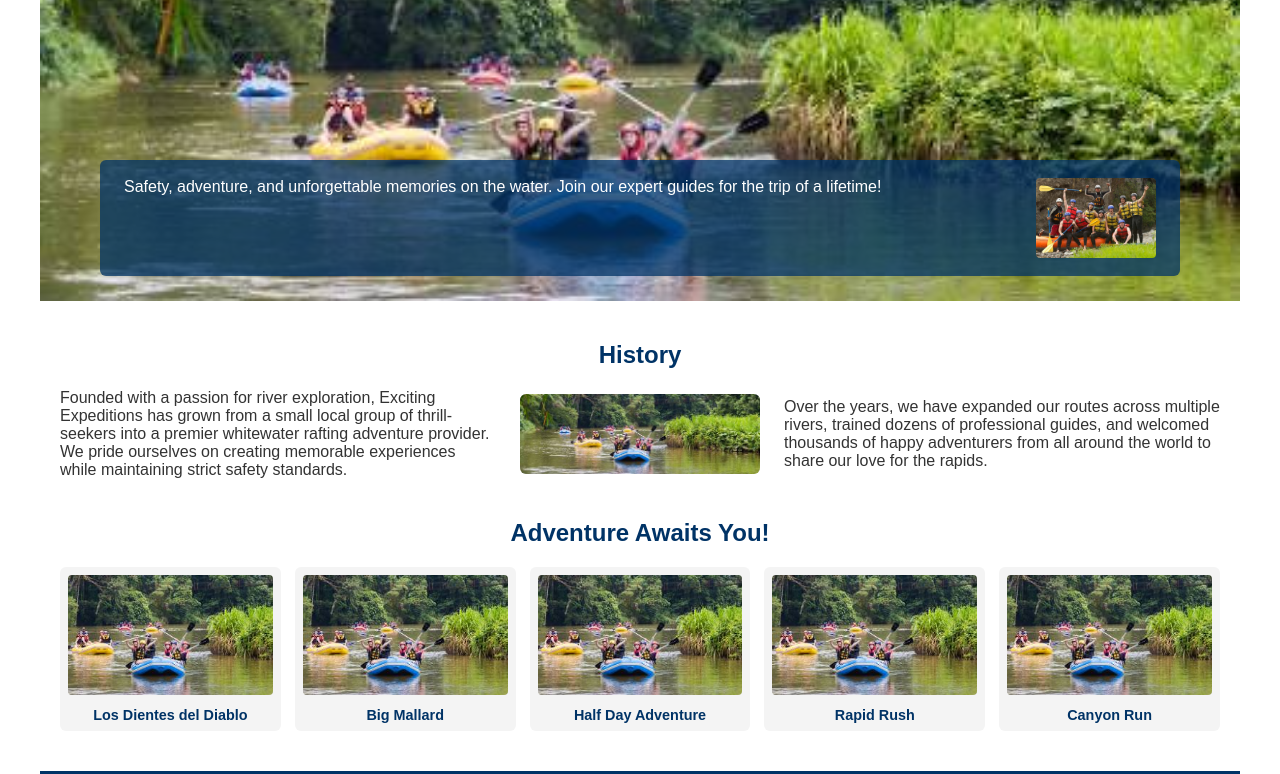
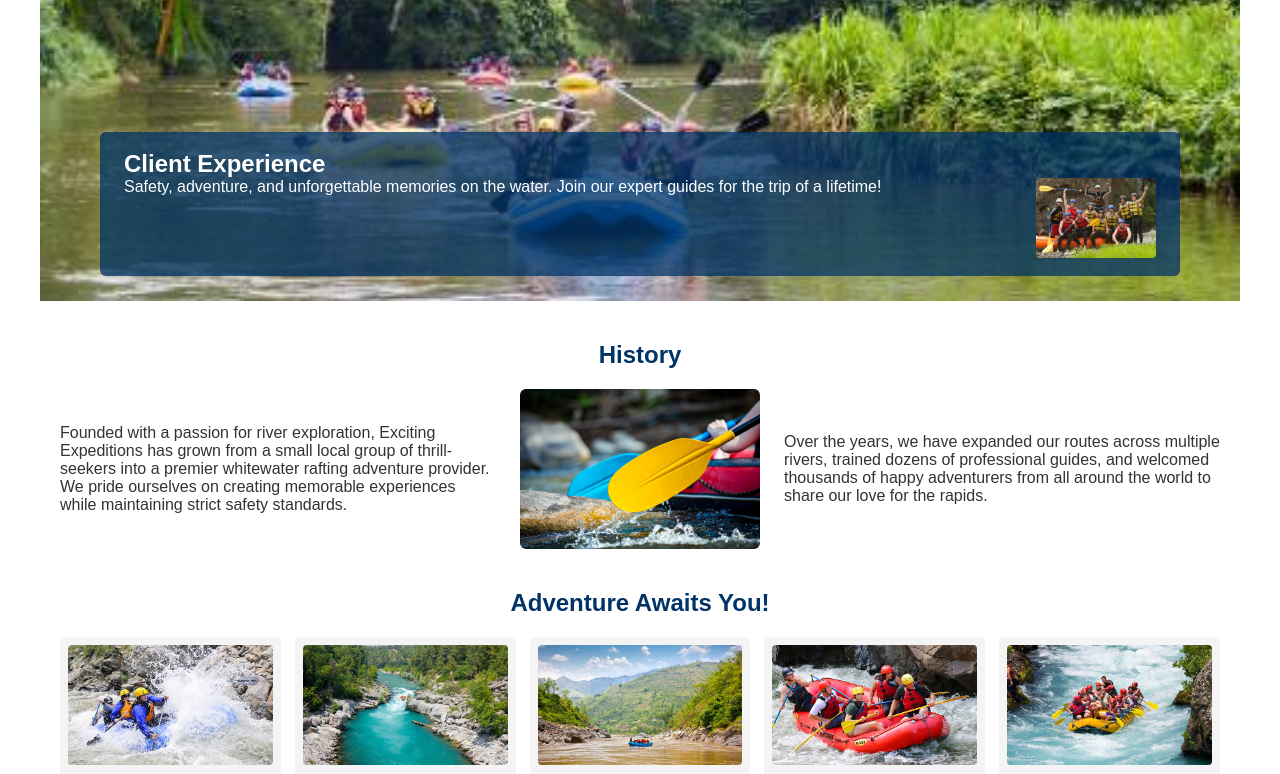
Before and after one commit to didi253-art/wdd130, a plain HTML site: page wwr/about.html in a window 1280 px wide. Shown: the part 158-932 px from the top of the page. Drawn offline with Linux system fonts and the light colour scheme.

Commit message:
Update about.html with unique images

```diff
--- a/wwr/about.html
+++ b/wwr/about.html
@@ -28,6 +28,7 @@
             <img src="images/hero.png" alt="Rafting adventure on river rapids">
             <h1>Exciting Expeditions</h1>
             <article>
+                <h2>Client Experience</h2>
                 <img src="images/client.png" alt="Happy clients enjoying a rafting trip">
                 <p>Safety, adventure, and unforgettable memories on the water. Join our expert guides for the trip of a lifetime!</p>
             </article>
@@ -37,7 +38,7 @@
             <h2>History</h2>
             <div class="history-content">
                 <p>Founded with a passion for river exploration, Exciting Expeditions has grown from a small local group of thrill-seekers into a premier whitewater rafting adventure provider. We pride ourselves on creating memorable experiences while maintaining strict safety standards.</p>
-                <img src="images/hero.png" alt="Early rafting exploration on the river">
+                <img src="images/history.jpg" alt="Early rafting exploration on the river">
                 <p>Over the years, we have expanded our routes across multiple rivers, trained dozens of professional guides, and welcomed thousands of happy adventurers from all around the world to share our love for the rapids.</p>
             </div>
         </section>
@@ -46,23 +47,23 @@
             <h2>Adventure Awaits You!</h2>
             <div class="adventure-grid">
                 <figure>
-                    <img src="images/hero.png" alt="Los Dientes del Diablo rapids">
+                    <img src="images/adventure1.jpg" alt="Los Dientes del Diablo rapids">
                     <figcaption>Los Dientes del Diablo</figcaption>
                 </figure>
                 <figure>
-                    <img src="images/hero.png" alt="Big Mallard rapids">
+                    <img src="images/adventure2.jpg" alt="Big Mallard rapids">
                     <figcaption>Big Mallard</figcaption>
                 </figure>
                 <figure>
-                    <img src="images/hero.png" alt="Half Day Adventure route">
+                    <img src="images/adventure3.jpg" alt="Half Day Adventure route">
                     <figcaption>Half Day Adventure</figcaption>
                 </figure>
                 <figure>
-                    <img src="images/hero.png" alt="Rapid Rush excursion">
+                    <img src="images/adventure4.jpg" alt="Rapid Rush excursion">
                     <figcaption>Rapid Rush</figcaption>
                 </figure>
                 <figure>
-                    <img src="images/hero.png" alt="Canyon Run expedition">
+                    <img src="images/adventure5.jpg" alt="Canyon Run expedition">
                     <figcaption>Canyon Run</figcaption>
                 </figure>
             </div>
```
